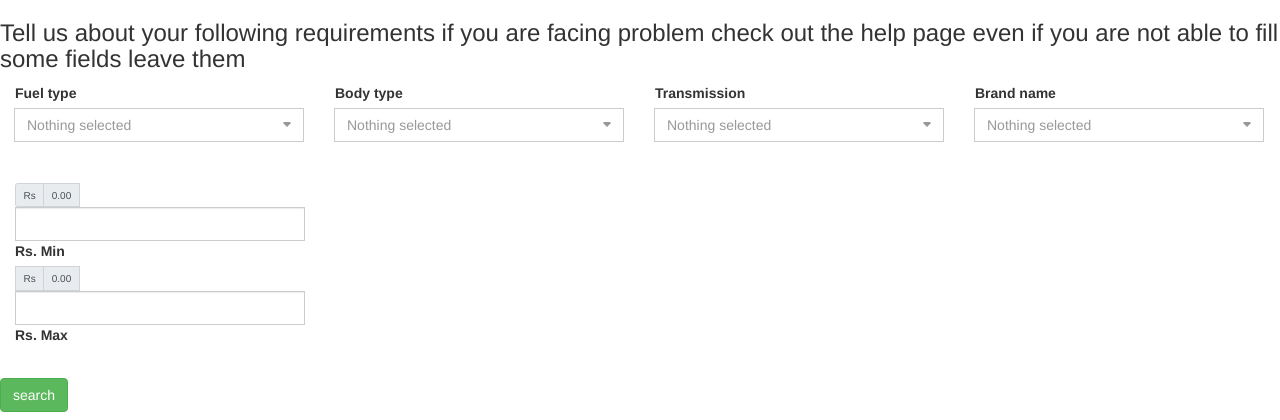
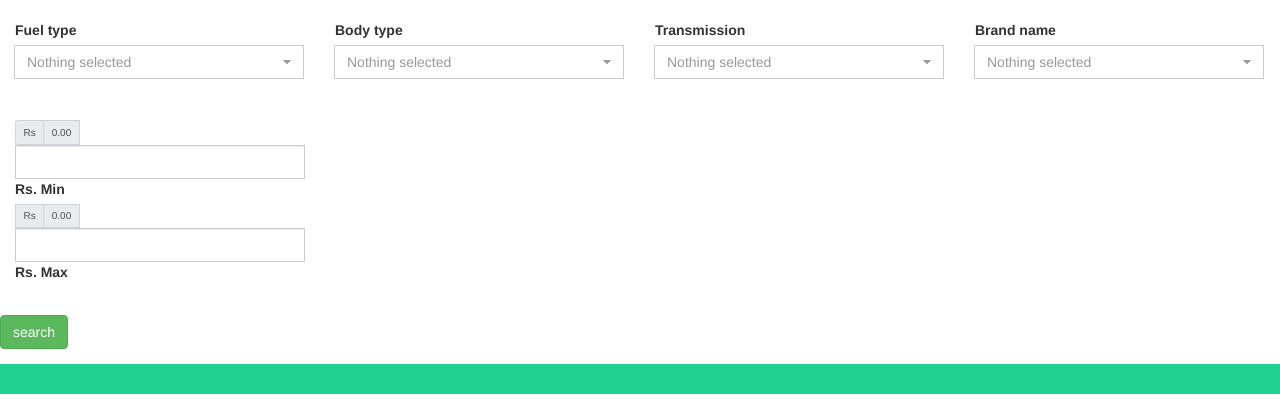
Before and after one commit to AmanRaoSanas/CARS, a Django app: page /search in a window 1280 px wide. Shown: the part 62-482 px from the top of the page. Run offline with Django 3.2, Linux system fonts and the light colour scheme; some libraries are stand-ins or nearby versions.

Commit message:
chatbot commit

```diff
--- a/cars/templates/cars/search.html
+++ b/cars/templates/cars/search.html
@@ -69,7 +69,7 @@
     <script src="https://cdnjs.cloudflare.com/ajax/libs/bootstrap-select/1.12.1/js/bootstrap-select.min.js"></script>
 
  <div class="about-section">
-  <h3>Tell us about your following requirements if you are facing problem check out the help page even if you are not able to fill some fields leave them  </h3>
+<!--  <h3>Tell us about your following requirements if you are facing problem check out the help page even if you are not able to fill some fields leave them  </h3>-->
 </div>
 
   <!-- search area  -->
```
